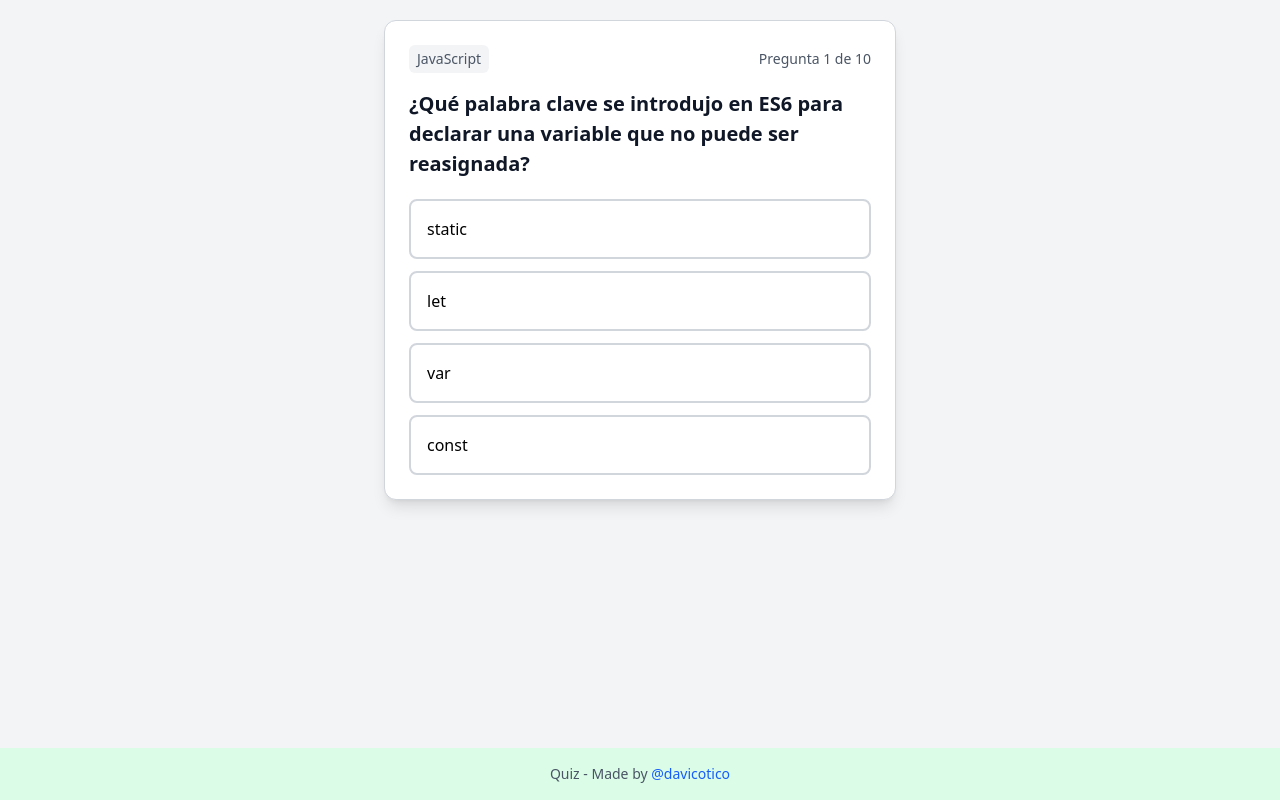
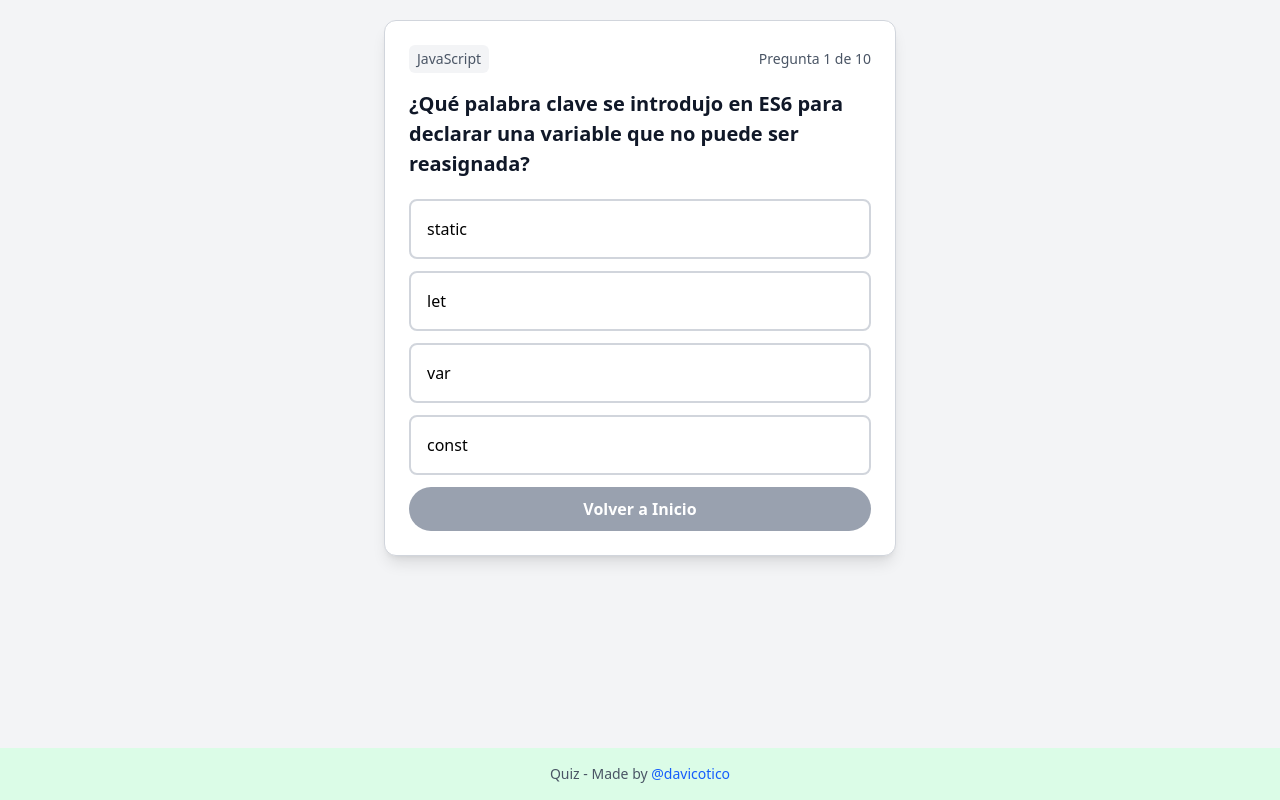
Before and after one commit to davicotico/quiz4learn, a Vue app: page / in a window 1280 px wide. Both pictures are taken after a click on the button "JavaScript". Built offline with nearby package versions, Linux system fonts and the light colour scheme.

Commit message:
feat: botón para Volver a Inicio
fix: Corrige url base para localhost

```diff
--- a/src/App.vue
+++ b/src/App.vue
@@ -41,6 +41,13 @@
             class="mt-6 w-full rounded-full bg-blue-600 px-6 py-2.5 text-base font-bold text-white transition-colors hover:bg-blue-700"
           >
             {{ isLastQuestion ? 'Finalizar Quiz' : 'Siguiente Pregunta' }}
+          </button>
+
+          <button
+            @click="restartQuiz()"
+            class="mt-3 w-full rounded-full bg-gray-400 px-6 py-2.5 text-base font-bold text-white transition-colors hover:bg-gray-500"
+          >
+            Volver a Inicio
           </button>
         </div>
       </div>
--- a/src/composables/quizes.js
+++ b/src/composables/quizes.js
@@ -8,7 +8,7 @@ export function useQuizes() {
   const getQuizData = async (quizName) => {
     isLoading.value = true;
     try {
-      const { data } = await httpClient.get('data/' + quizName + '.json');
+      const { data } = await httpClient.get(quizName + '.json');
       return shuffleArray(data.results);
     } catch (err) {
       throw new Error(err.message);
@@ -20,7 +20,7 @@ export function useQuizes() {
   const getQuizCategories = async () => {
     isLoading.value = true;
     try {
-      const { data } = await httpClient.get('data/categories.json');
+      const { data } = await httpClient.get('categories.json');
       return data;
     } catch (err) {
       throw new Error(err.message);
```
Also changed, not shown: 1 other file (tests, documents, lock files or other folders).
